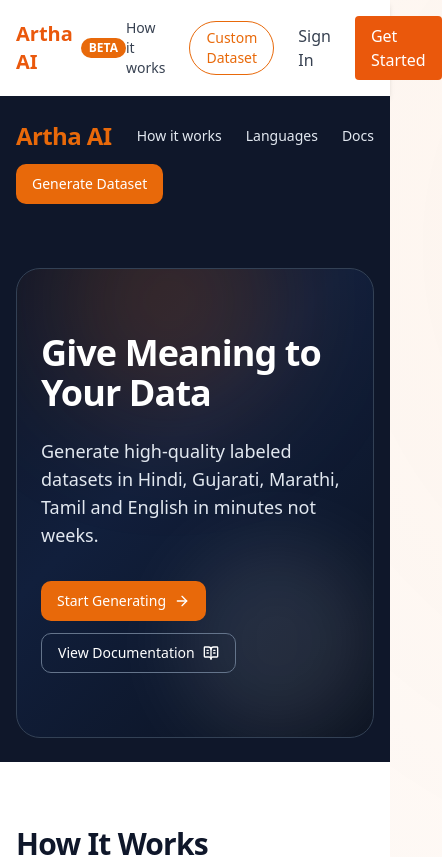
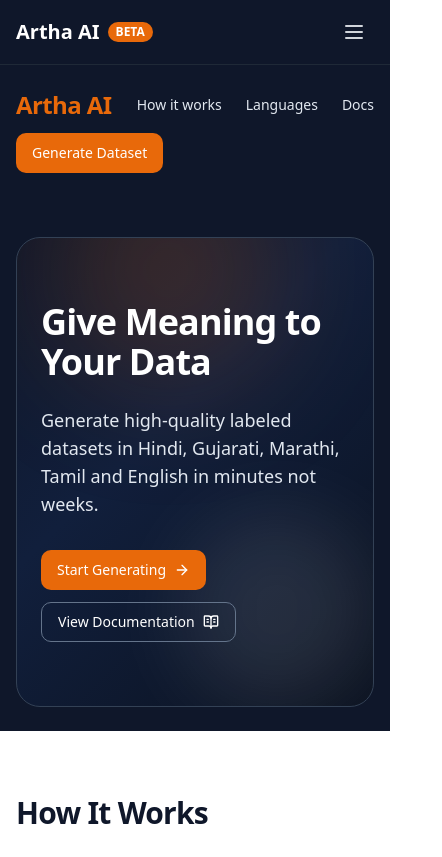
Before and after one commit to Parshva2605/Artha.ai, a Next.js app in the folder bhashaData/frontend/: page / in a window 390 px wide. Shown: the top 857 px of the page, 442 px wide, since content can reach past the window. Built offline with nearby package versions, Linux system fonts and the light colour scheme; no server answers.

Commit message:
fix: responsive navbar with hamburger menu for mobile

```diff
--- a/bhashaData/frontend/components/Navbar.tsx
+++ b/bhashaData/frontend/components/Navbar.tsx
@@ -1,96 +1,52 @@
 "use client";
 
+import { useState, useEffect } from "react";
+import { usePathname, useRouter } from "next/navigation";
 import Link from "next/link";
-import { usePathname, useRouter } from "next/navigation";
-import { isLoggedIn, removeToken, getToken } from "@/lib/auth";
-import { getCurrentUser } from "@/lib/api";
-import { useEffect, useState } from "react";
-
-interface User {
-  email: string;
-  full_name: string | null;
-}
+import { isLoggedIn, removeToken } from "@/lib/auth";
 
 export default function Navbar() {
+  const [loggedIn, setLoggedIn] = useState(false);
+  const [menuOpen, setMenuOpen] = useState(false);
   const pathname = usePathname();
   const router = useRouter();
-  const [loggedIn, setLoggedIn] = useState(false);
-  const [user, setUser] = useState<User | null>(null);
-  const [loading, setLoading] = useState(true);
-
-  useEffect(() => {
-    async function syncAuthState() {
-      const token = getToken();
-
-      if (!token) {
-        setUser(null);
-        setLoggedIn(false);
-        setLoading(false);
-        return;
-      }
-
-      try {
-        const userResponse = await getCurrentUser();
-        setUser({
-          email: userResponse.email,
-          full_name: userResponse.full_name,
-        });
-        setLoggedIn(true);
-      } catch {
-        removeToken();
-        setUser(null);
-        setLoggedIn(false);
-      } finally {
-        setLoading(false);
-      }
-    }
-
-    syncAuthState();
-  }, []);
 
   useEffect(() => {
     setLoggedIn(isLoggedIn());
   }, [pathname]);
 
   useEffect(() => {
-    setLoggedIn(isLoggedIn());
-
-    const handleStorageChange = () => {
+    const handleStorage = () => {
       setLoggedIn(isLoggedIn());
     };
 
-    window.addEventListener("storage", handleStorageChange);
+    window.addEventListener("storage", handleStorage);
 
     return () => {
-      window.removeEventListener("storage", handleStorageChange);
+      window.removeEventListener("storage", handleStorage);
     };
   }, []);
 
-  function handleSignOut() {
+  const handleSignOut = () => {
     removeToken();
     setLoggedIn(false);
-    setUser(null);
+    setMenuOpen(false);
     router.push("/login");
-  }
-
-  if (loading) {
-    return null;
-  }
+  };
 
   return (
-    <nav className="bg-white shadow-md">
-      <div className="max-w-7xl mx-auto px-4 py-4 flex items-center justify-between">
-        <Link href="/" className="text-orange-600">
-          <span className="flex items-center gap-2">
-            <span className="font-bold text-xl">Artha AI</span>
+    <nav className="sticky top-0 z-50 border-b border-gray-800 bg-[#0F172A]">
+      <div className="mx-auto max-w-7xl px-4 sm:px-6 lg:px-8">
+        <div className="flex h-16 items-center justify-between">
+          <Link href="/" className="flex items-center gap-2">
+            <span className="text-xl font-bold text-white">Artha AI</span>
             <span className="bg-[#E8690A] text-white text-xs font-semibold px-2 py-0.5 rounded-full">
               BETA
             </span>
-          </span>
           </Link>
 
-        <div className="flex items-center gap-6">
-          <Link href="/#how-it-works" className="text-sm font-medium text-gray-700 hover:text-orange-600 transition">
+          <div className="hidden md:flex items-center gap-6">
+            <Link href="/#how-it-works" className="text-sm text-gray-300 hover:text-white">
               How it works
             </Link>
             <Link
@@ -100,17 +56,74 @@
               Custom Dataset
             </Link>
             {loggedIn ? (
+              <div className="flex items-center gap-4">
+                <Link href="/my-datasets" className="text-sm text-gray-300 hover:text-white">
+                  My Datasets
+                </Link>
+                <button onClick={handleSignOut} className="text-sm text-gray-300 hover:text-white">
+                  Sign Out
+                </button>
+              </div>
+            ) : (
+              <div className="flex items-center gap-3">
+                <Link href="/login" className="text-sm text-gray-300 hover:text-white">
+                  Sign In
+                </Link>
+                <Link
+                  href="/signup"
+                  className="bg-[#E8690A] text-white text-sm px-4 py-2 rounded-lg hover:bg-orange-600 transition-all"
+                >
+                  Get Started
+                </Link>
+              </div>
+            )}
+          </div>
+
+          <button
+            className="md:hidden text-gray-300 hover:text-white p-2"
+            onClick={() => setMenuOpen(!menuOpen)}
+            aria-label="Toggle navigation menu"
+          >
+            {menuOpen ? (
+              <svg className="w-6 h-6" fill="none" stroke="currentColor" viewBox="0 0 24 24">
+                <path strokeLinecap="round" strokeLinejoin="round" strokeWidth={2} d="M6 18L18 6M6 6l12 12" />
+              </svg>
+            ) : (
+              <svg className="w-6 h-6" fill="none" stroke="currentColor" viewBox="0 0 24 24">
+                <path strokeLinecap="round" strokeLinejoin="round" strokeWidth={2} d="M4 6h16M4 12h16M4 18h16" />
+              </svg>
+            )}
+          </button>
+        </div>
+
+        {menuOpen && (
+          <div className="md:hidden border-t border-gray-800 pb-4 pt-4 space-y-2">
+            <Link
+              href="/#how-it-works"
+              onClick={() => setMenuOpen(false)}
+              className="block text-gray-300 hover:text-white text-sm py-2 px-2"
+            >
+              How it works
+            </Link>
+            <Link
+              href="/custom-dataset"
+              onClick={() => setMenuOpen(false)}
+              className="block text-[#E8690A] text-sm py-2 px-2 font-medium"
+            >
+              Custom Dataset →
+            </Link>
+            {loggedIn ? (
               <>
                 <Link
                   href="/my-datasets"
-                className="text-gray-700 hover:text-orange-600 transition"
+                  onClick={() => setMenuOpen(false)}
+                  className="block text-gray-300 hover:text-white text-sm py-2 px-2"
                 >
                   My Datasets
                 </Link>
-              <span className="text-gray-700">{user?.email}</span>
                 <button
                   onClick={handleSignOut}
-                className="bg-orange-600 text-white px-4 py-2 rounded hover:bg-orange-700 transition"
+                  className="block w-full text-left text-gray-300 hover:text-white text-sm py-2 px-2"
                 >
                   Sign Out
                 </button>
@@ -119,19 +132,22 @@
               <>
                 <Link
                   href="/login"
-                className="text-gray-700 hover:text-orange-600 transition"
+                  onClick={() => setMenuOpen(false)}
+                  className="block text-gray-300 hover:text-white text-sm py-2 px-2"
                 >
                   Sign In
                 </Link>
                 <Link
                   href="/signup"
-                className="bg-orange-600 text-white px-4 py-2 rounded hover:bg-orange-700 transition"
+                  onClick={() => setMenuOpen(false)}
+                  className="block bg-[#E8690A] text-white text-sm px-4 py-2 rounded-lg text-center"
                 >
                   Get Started
                 </Link>
               </>
             )}
           </div>
+        )}
       </div>
     </nav>
   );
```
Lines whose indentation alone changed are shown as unchanged.
